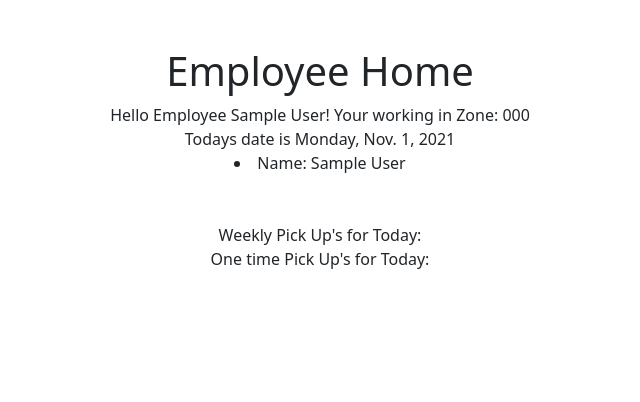
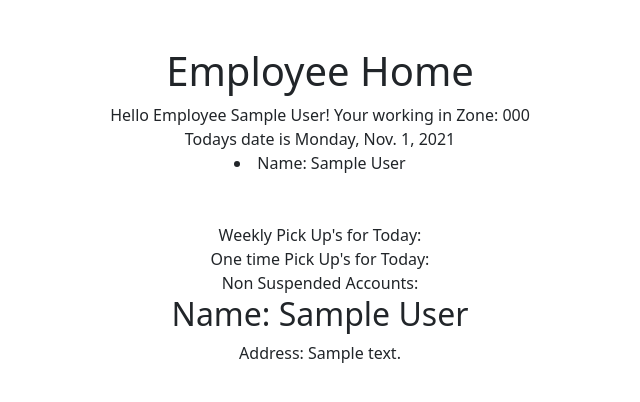
Before and after one commit to Howie21/Trash_Collector, a Django app: page /employees/ in a window 1280 px wide. Shown: the part 57-459 px from the top of the page, without its empty margins (320-960 px from the left). Run offline with Django 3.2, Linux system fonts and the light colour scheme; a user stored in the database is signed in; tables that the repository leaves empty hold one stand-in row (values such as "Sample post").

Commit message:
Add conditional logic to append non suspended accounts

```diff
--- a/Trash_Collector/employees/templates/employees/index.html
+++ b/Trash_Collector/employees/templates/employees/index.html
@@ -17,7 +17,7 @@
     <br>
     Weekly Pick Up's for Today: <br>
     {% for customer in customer_data %}
-      {% if customer.weekly_pickup == weekday %}
+      {% if customer.weekly_pickup == weekday and customer.date_of_last_pickup != today %}
         <div>
           <h2>Name: {{ customer.name }}</h2>
           <p>Address: {{ customer.address}}</p>
@@ -27,7 +27,7 @@
     {% endfor %}
     One time Pick Up's for Today: <br>
     {% for customer in customer_data %}
-        {% if customer.one_time_pickup == today%}
+        {% if customer.one_time_pickup == today and customer.date_of_last_pickup != today %}
         <div>
           <h2>Name: {{ customer.name }}</h2>
           <p>Address: {{ customer.address}}</p>
@@ -35,6 +35,13 @@
         </div>
         {% endif %}
     {% endfor %}
+    Non Suspended Accounts: <br>
+    {% for customer in customer_data  %}
+      <div>
+        <h2>Name: {{customer.name}}</h2>
+        <p>Address: {{customer.address}}</p>
+      </div>
+    {% endfor %}
   {% else %}
     <p>You are at the employee index, but you are not logged in.</p>
     <a href="{% url 'login' %}">Log In</a>
```
